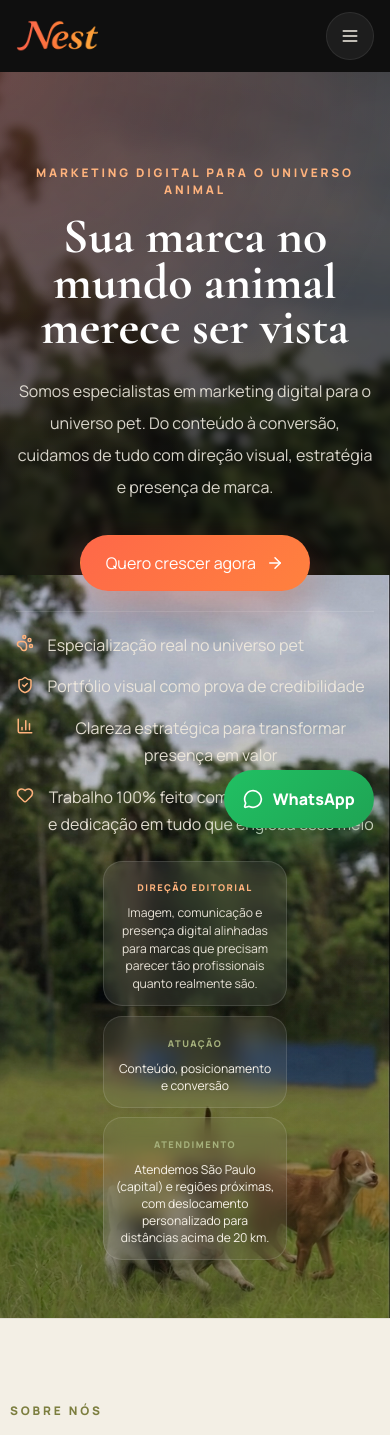
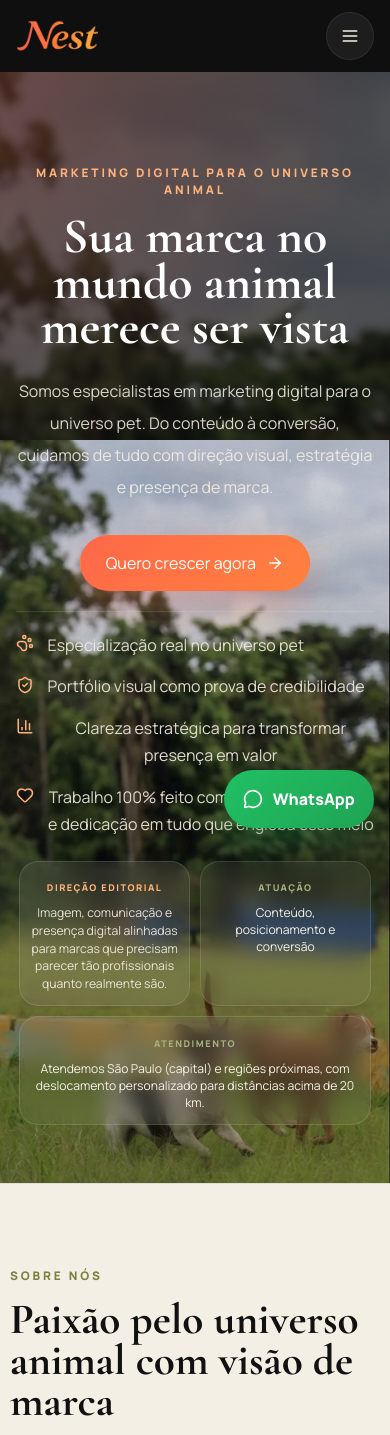
Before and after one commit to Wallaceoll/Nest-Studio-Vercel, a React (Vite) app: page / in a window 390 px wide. Shown: the top 1435 px of the page. Built offline with nearby package versions, Linux system fonts and the light colour scheme.

Commit message:
ajustar cards da hero

```diff
--- a/src/styles.css
+++ b/src/styles.css
@@ -1492,10 +1492,10 @@ button {
 
   .hero-aside {
     display: grid;
-    grid-template-columns: 1fr;
+    grid-template-columns: repeat(2, minmax(0, 1fr));
     gap: 0.6rem;
     align-items: stretch;
-    width: min(11.5rem, 100%);
+    width: min(22rem, 100%);
     margin: 0 auto;
     padding-bottom: 0.15rem;
   }
@@ -1512,8 +1512,12 @@ button {
   }
 
   .hero-mini-grid {
-    display: grid;
+    display: contents;
     gap: 0.6rem;
+  }
+
+  .hero-mini-grid .mini-card:last-child {
+    grid-column: 1 / -1;
   }
 
   .mini-card {
```
